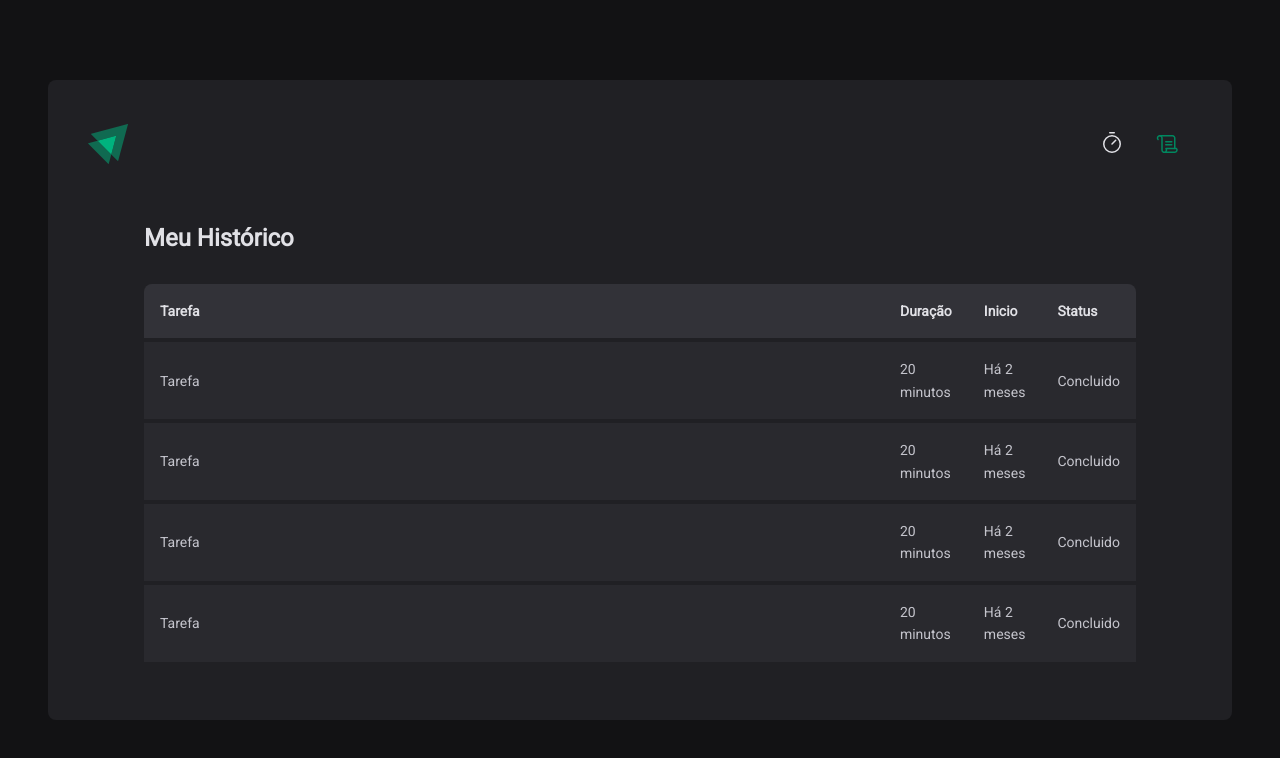
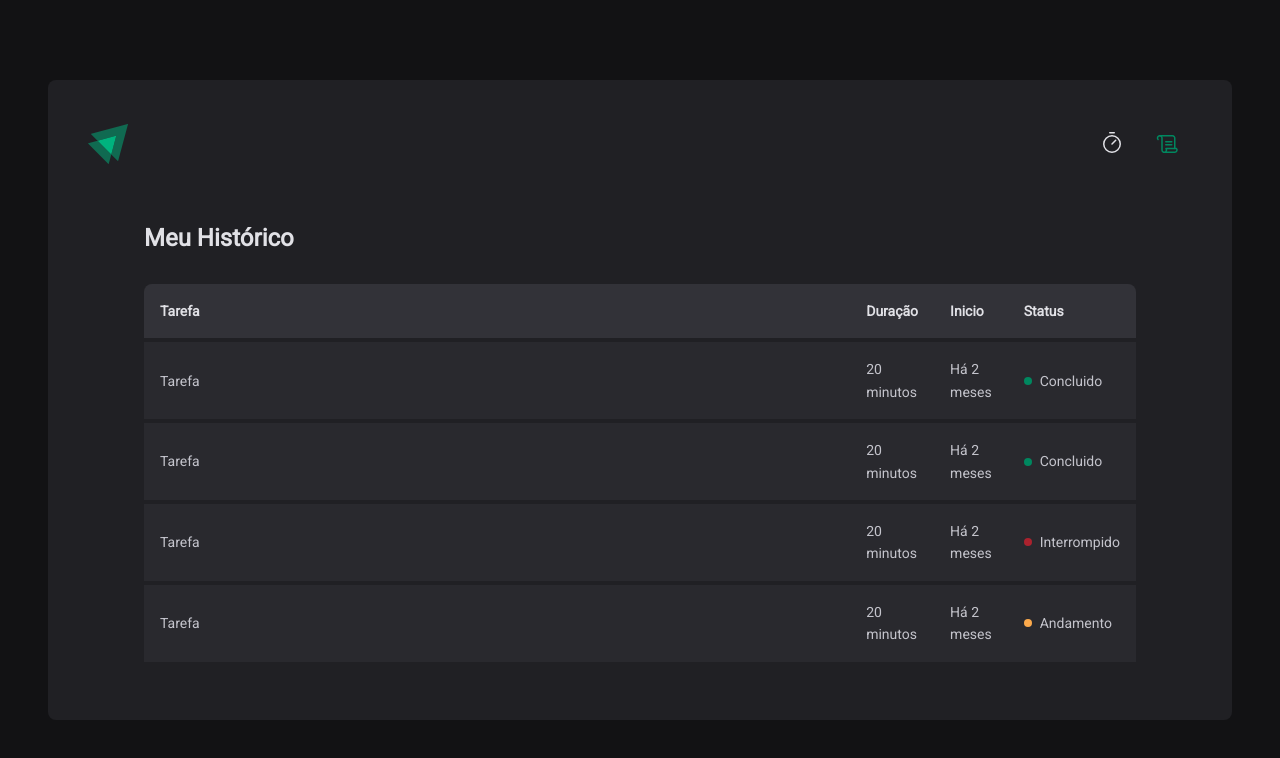
Before and after one commit to albertallan-rar/02-Aprofundando-Hooks, a React (Vite) app in the folder ignite-timer/: page /history in a window 1280 px wide. Shown: the top 758 px of the page. Built offline with nearby package versions, Linux system fonts and the light colour scheme.

Commit message:
Funcionalidades da aplicação - Iniciando novo ciclo

```diff
--- a/ignite-timer/package.json
+++ b/ignite-timer/package.json
@@ -10,11 +10,14 @@
     "preview": "vite preview"
   },
   "dependencies": {
+    "@hookform/resolvers": "^3.6.0",
     "phosphor-react": "^1.4.1",
     "react": "^18.2.0",
     "react-dom": "^18.2.0",
+    "react-hook-form": "^7.51.5",
     "react-router-dom": "^6.23.1",
-    "styled-components": "^6.1.11"
+    "styled-components": "^6.1.11",
+    "zod": "^3.23.8"
   },
   "devDependencies": {
     "@rocketseat/eslint-config": "^2.2.2",
--- a/ignite-timer/src/pages/History/index.tsx
+++ b/ignite-timer/src/pages/History/index.tsx
@@ -1,4 +1,4 @@
-import { HistoryContainer, HistoryList } from "./styles";
+import { HistoryContainer, HistoryList, Status } from "./styles";
 
 export function History() {
   return (
@@ -20,25 +20,33 @@ export function History() {
               <td>Tarefa</td>
               <td>20 minutos</td>
               <td>Há 2 meses</td>
-              <td>Concluido</td>
+              <td>
+                <Status statusColor="green">Concluido</Status>
+              </td>
             </tr>
             <tr>
               <td>Tarefa</td>
               <td>20 minutos</td>
               <td>Há 2 meses</td>
-              <td>Concluido</td>
+              <td>
+                <Status statusColor="green">Concluido</Status>
+              </td>
             </tr>
             <tr>
               <td>Tarefa</td>
               <td>20 minutos</td>
               <td>Há 2 meses</td>
-              <td>Concluido</td>
+              <td>
+                <Status statusColor="red">Interrompido</Status>
+              </td>
             </tr>
             <tr>
               <td>Tarefa</td>
               <td>20 minutos</td>
               <td>Há 2 meses</td>
-              <td>Concluido</td>
+              <td>
+                <Status statusColor="yellow">Andamento</Status>
+              </td>
             </tr>
           </tbody>
         </table>
--- a/ignite-timer/src/pages/History/styles.ts
+++ b/ignite-timer/src/pages/History/styles.ts
@@ -58,3 +58,27 @@ export const HistoryList = styled.div`
     }
   }
 `;
+
+const STATUS_COLORS = {
+  yellow: "yellow-500",
+  green: "green-500",
+  red: "red-500",
+} as const;
+
+interface StatusProps {
+  statusColor: keyof typeof STATUS_COLORS;
+}
+
+export const Status = styled.span<StatusProps>`
+  display: flex;
+  align-items: center;
+  gap: 0.5rem;
+
+  &::before {
+    content: "";
+    width: 0.5rem;
+    height: 0.5rem;
+    border-radius: 50%;
+    background: ${(props) => props.theme[STATUS_COLORS[props.statusColor]]};
+  }
+`;
--- a/ignite-timer/src/pages/Home/index.tsx
+++ b/ignite-timer/src/pages/Home/index.tsx
@@ -1,4 +1,8 @@
+import { zodResolver } from "@hookform/resolvers/zod";
 import { Play } from "phosphor-react";
+import { useState } from "react";
+import { useForm } from "react-hook-form";
+import * as z from "zod";
 import {
   CountdownContainer,
   FormContainer,
@@ -9,14 +13,71 @@ import {
   TaskInput,
 } from "./style";
 
+// interface NewCycleFormType {
+//   task: string;
+//   minutesAmount: number;
+// }
+
+const newCycleFormValidationSchema = z.object({
+  task: z.string(),
+  minutesAmountInput: z.number(),
+});
+
+// Sempre que você for referenciar uma variavel JS dentro do TypeScript, necessita o uso do typeof pois o TypeScript não consegue entender a variavel JS de forma autonoma
+type NewCycleFormType = z.infer<typeof newCycleFormValidationSchema>;
+//Fazendo isso esse type pega a tipagem de dentro do schema e fazendo assim ele dinamico de acordo que o schema é alterado
+
+interface Cycle {
+  id: string;
+  task: string;
+  minutesAmount: number;
+}
+
 export function Home() {
+  const [cycles, setCycles] = useState<Cycle[]>([]);
+  const [activeCycleId, setActiveCycleId] = useState<string | null>(null);
+  const {
+    register,
+    handleSubmit,
+    watch,
+    reset,
+    formState: { errors },
+  } = useForm<NewCycleFormType>({
+    resolver: zodResolver(newCycleFormValidationSchema),
+    defaultValues: {
+      minutesAmountInput: 0,
+      task: "",
+    },
+  });
+  console.log("ERRO", errors);
+  function handleCreateNewCycle(data: NewCycleFormType) {
+    console.log("DATA", data);
+    const newCycle: Cycle = {
+      id: String(new Date().getTime()),
+      task: data.task,
+      minutesAmount: data.minutesAmountInput,
+    };
+
+    setCycles((state) => [...state, newCycle]);
+    setActiveCycleId(newCycle.id);
+    reset();
+  }
+
+  const activeCycle = cycles.find((cycle) => cycle.id === activeCycleId);
+
+  console.log("ACTIVE", activeCycle);
   return (
     <HomeContainer>
-      <form action="">
+      <form action="" onSubmit={handleSubmit(handleCreateNewCycle)}>
         <FormContainer>
           <label htmlFor="task">Vou trabalhar em</label>
-          <TaskInput type="text" list="task-suggestion" id="task" placeholder="Dê um nome para o seu projeto" />
-
+          <TaskInput
+            type="text"
+            list="task-suggestion"
+            id="task"
+            placeholder="Dê um nome para o seu projeto"
+            {...register("task")}
+          />
           <datalist id="task-suggestion">
             <option value="Projeto 1" />
             <option value="Projeto 2" />
@@ -24,8 +85,16 @@ export function Home() {
           </datalist>
 
           <label htmlFor="minutesAmount">durantes</label>
-          <MinutesAmountInput step={5} min={5} max={60} type="number" id="minutesAmount" placeholder="00" />
-
+          <MinutesAmountInput
+            step={5}
+            min={5}
+            max={60}
+            type="number"
+            id="minutesAmount"
+            placeholder="00"
+            {...register("minutesAmountInput", { valueAsNumber: true })}
+          />
+          {/* QUANDO FOR MEXER COM NUMERO NO REACT HOOK FORM PASSAR A PROPRIEDADE VALUESASNUMBER PARA QUE O NUMERO ENVIADO ENTRE "" SEJA PASSADO SEM AS ASPAS CONSERVANDO A TIPAGEM DE NUMBER, EVITANDO ASSIM O ERRO NO ZOD */}
           <span>minutos.</span>
         </FormContainer>
         <CountdownContainer>
@@ -36,7 +105,7 @@ export function Home() {
           <span>0</span>
         </CountdownContainer>
 
-        <StartCountdownButton type="submit">
+        <StartCountdownButton type="submit" disabled={!watch("task")}>
           <Play size={24} />
           Começar
         </StartCountdownButton>
```
Also changed, not shown: 1 other file (tests, documents, lock files or other folders).
